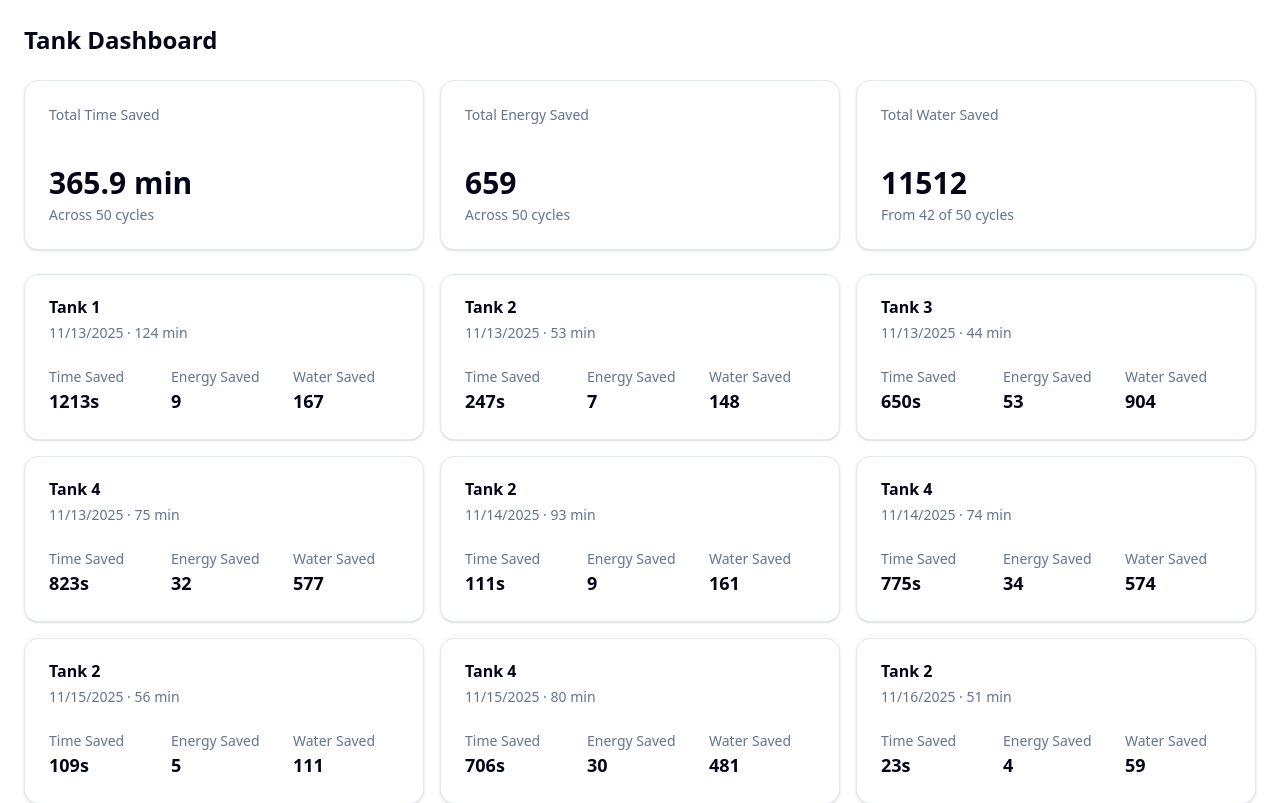
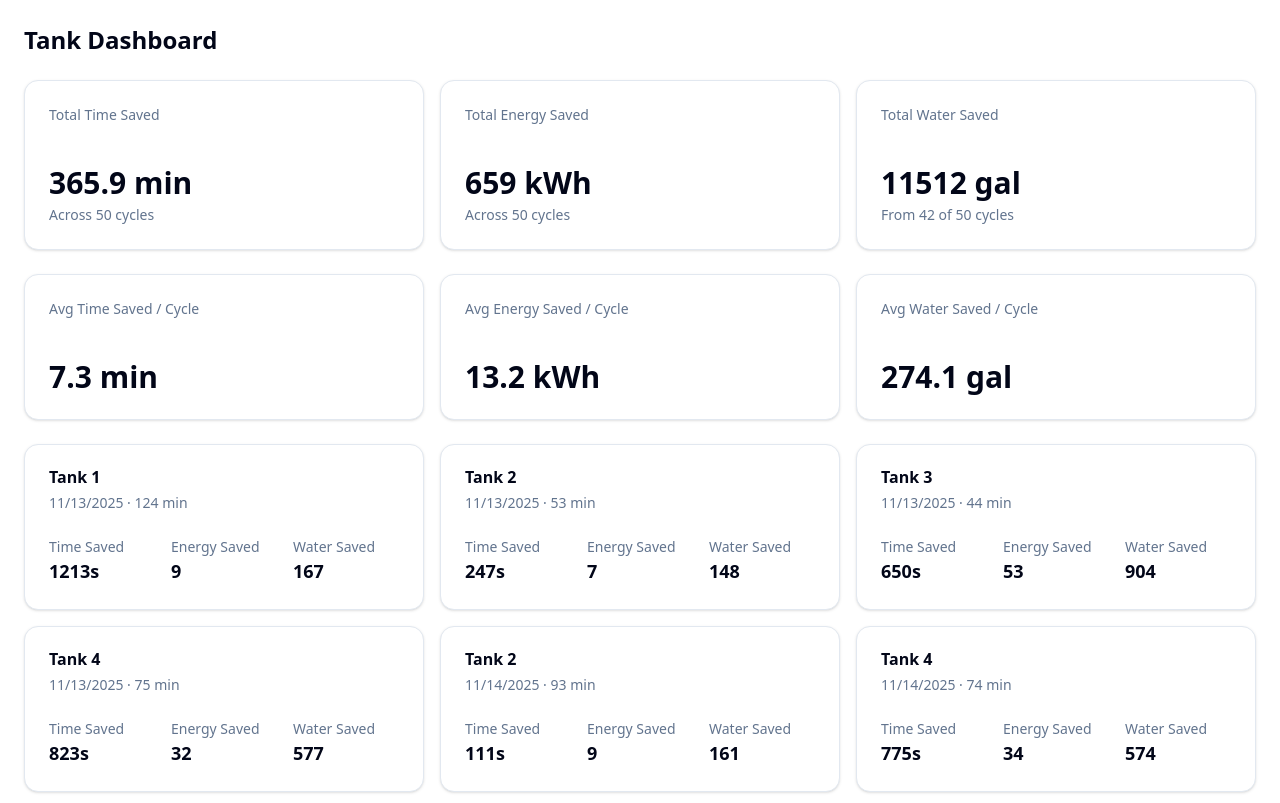
Before and after one commit to ashrafmui/kpi_dashboard, a Next.js app: page / in a window 1280 px wide. Shown: the top 803 px of the page. Built offline with nearby package versions, Linux system fonts and the light colour scheme.

Commit message:
add average savings per cycle KPIs and unit labels to summary cards

```diff
--- a/app/page.tsx
+++ b/app/page.tsx
@@ -20,13 +20,29 @@ export default async function DashboardPage() {
         />
         <KPICard
           title="Total Energy Saved"
-          value={kpis.totalEnergySaved}
+          value={`${kpis.totalEnergySaved} kWh`}
           subtitle={`Across ${kpis.totalRecords} cycles`}
         />
         <KPICard
           title="Total Water Saved"
-          value={kpis.totalWaterSaved}
+          value={`${kpis.totalWaterSaved} gal`}
           subtitle={`From ${kpis.waterRecordCount} of ${kpis.totalRecords} cycles`}
+        />
+      </div>
+
+      {/* Average Savings Per Cycle */}
+      <div className="grid grid-cols-1 md:grid-cols-3 gap-4">
+        <KPICard
+          title="Avg Time Saved / Cycle"
+          value={`${(kpis.avgTimeSaved / 60).toFixed(1)} min`}
+        />
+        <KPICard
+          title="Avg Energy Saved / Cycle"
+          value={`${kpis.avgEnergySaved.toFixed(1)} kWh`}
+        />
+        <KPICard
+          title="Avg Water Saved / Cycle"
+          value={`${kpis.avgWaterSaved.toFixed(1)} gal`}
         />
       </div>
 
--- a/lib/AggregateTanks.ts
+++ b/lib/AggregateTanks.ts
@@ -4,6 +4,9 @@ export interface KPISummary {
   totalTimeSaved: number;
   totalEnergySaved: number;
   totalWaterSaved: number;
+  avgTimeSaved: number;
+  avgEnergySaved: number;
+  avgWaterSaved: number;
   // how many records had valid water data
   waterRecordCount: number;
   totalRecords: number;
@@ -25,11 +28,16 @@ export function aggregateKPIs(records: TransformedTankRecord[]): KPISummary {
     }
   }
 
+  const totalRecords = records.length;
+
   return {
     totalTimeSaved,
     totalEnergySaved,
     totalWaterSaved,
+    avgTimeSaved: totalRecords > 0 ? totalTimeSaved / totalRecords : 0,
+    avgEnergySaved: totalRecords > 0 ? totalEnergySaved / totalRecords : 0,
+    avgWaterSaved: waterRecordCount > 0 ? totalWaterSaved / waterRecordCount : 0,
     waterRecordCount,
-    totalRecords: records.length,
+    totalRecords,
   };
 }
```
